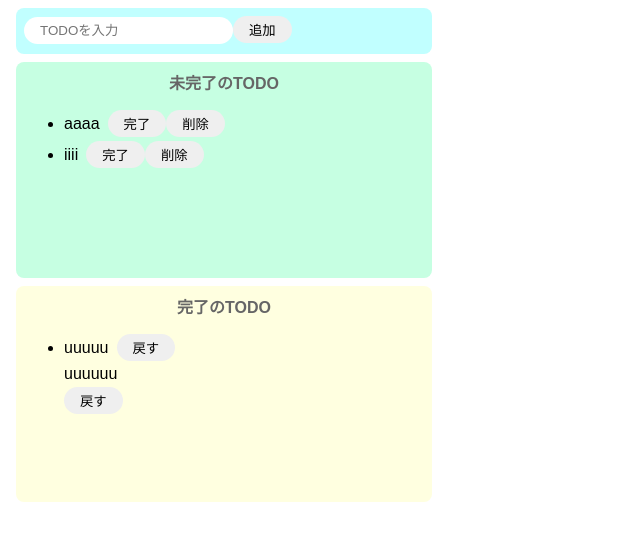
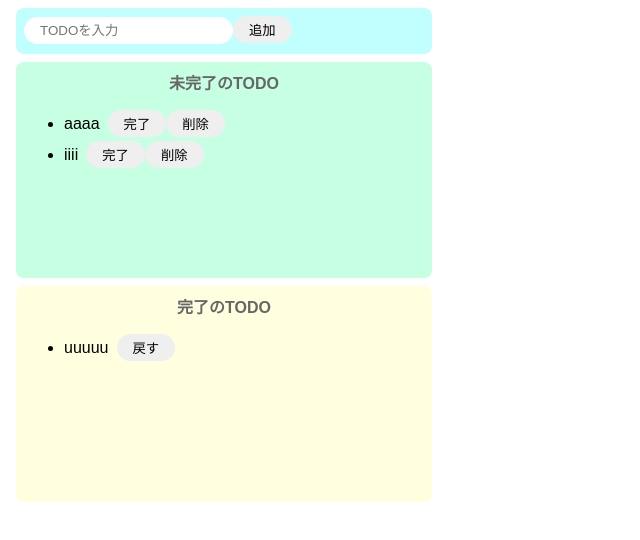
Before and after one commit to N-mir/ToDoList-React, a React (Create React App) app: page / in a window 1280 px wide. Shown: the top 540 px of the page, without its empty margins (0-640 px from the left). Built offline with nearby package versions, Linux system fonts and the light colour scheme; the HTML template or start-up script is replaced by a standard one.

Commit message:
完了ボタンの実装の一部修正

```diff
--- a/src/App.jsx
+++ b/src/App.jsx
@@ -21,6 +21,15 @@
     setIncompleteTodos(newTodos);
   };
 
+  const onClickComplete = (index) => {
+    const newIncompleteTodos = [...incompleteTodos];
+    newIncompleteTodos.splice(index, 1);
+
+    const newCompleteTodos = [...completeTodos, incompleteTodos[index]];
+    setIncompleteTodos(newIncompleteTodos);
+    setCompleteTodos(newCompleteTodos);
+  };
+
   return (
     <>
       <div className="input-area">
@@ -38,7 +47,7 @@
             return (
               <div key={todo} className="list-row">
                 <li>{todo}</li>
-                <button>完了</button>
+                <button onClick={() => onClickComplete(index)}>完了</button>
                 <button onClick={() => onClickDelete(index)}>削除</button>
               </div>
             );
@@ -56,10 +65,6 @@
               </div>
             );
           })}
-          <div>
-            <li className="list-row">uuuuuu</li>
-            <button>戻す</button>
-          </div>
         </ul>
       </div>
     </>
```
